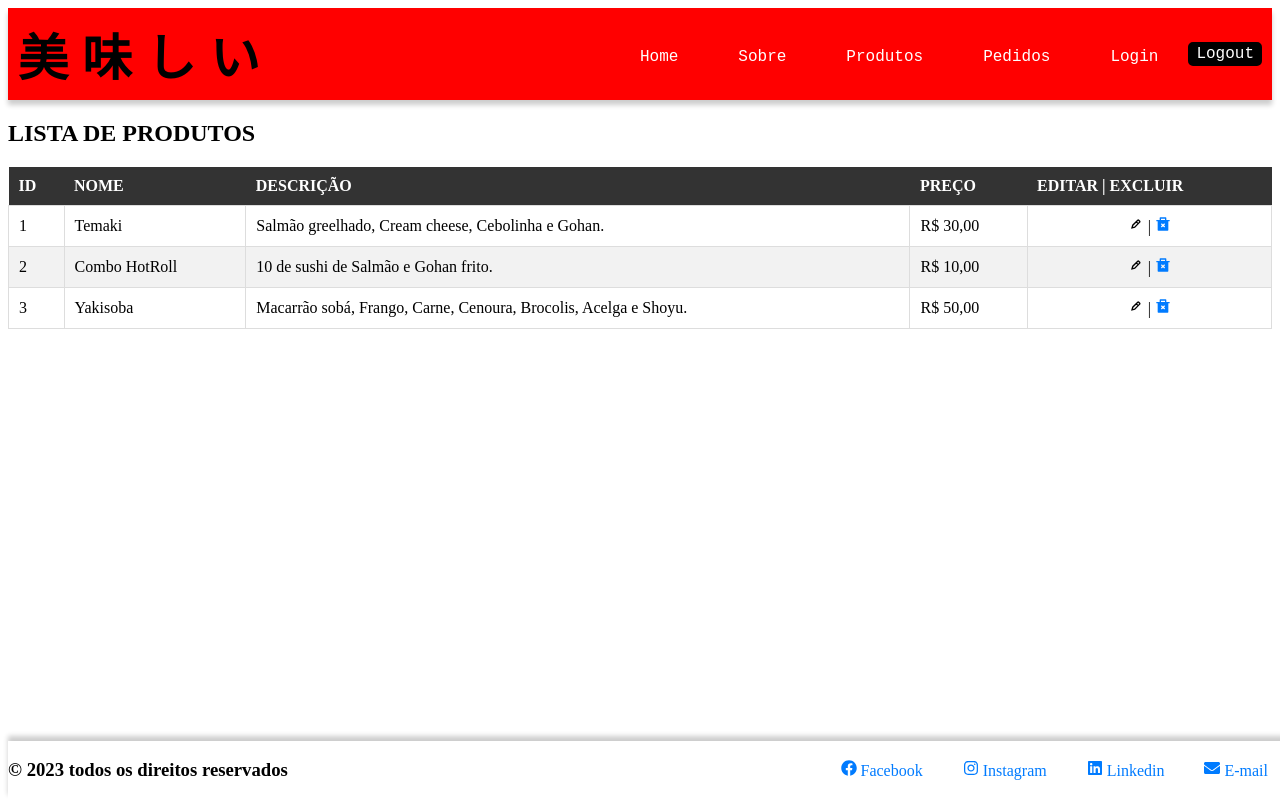
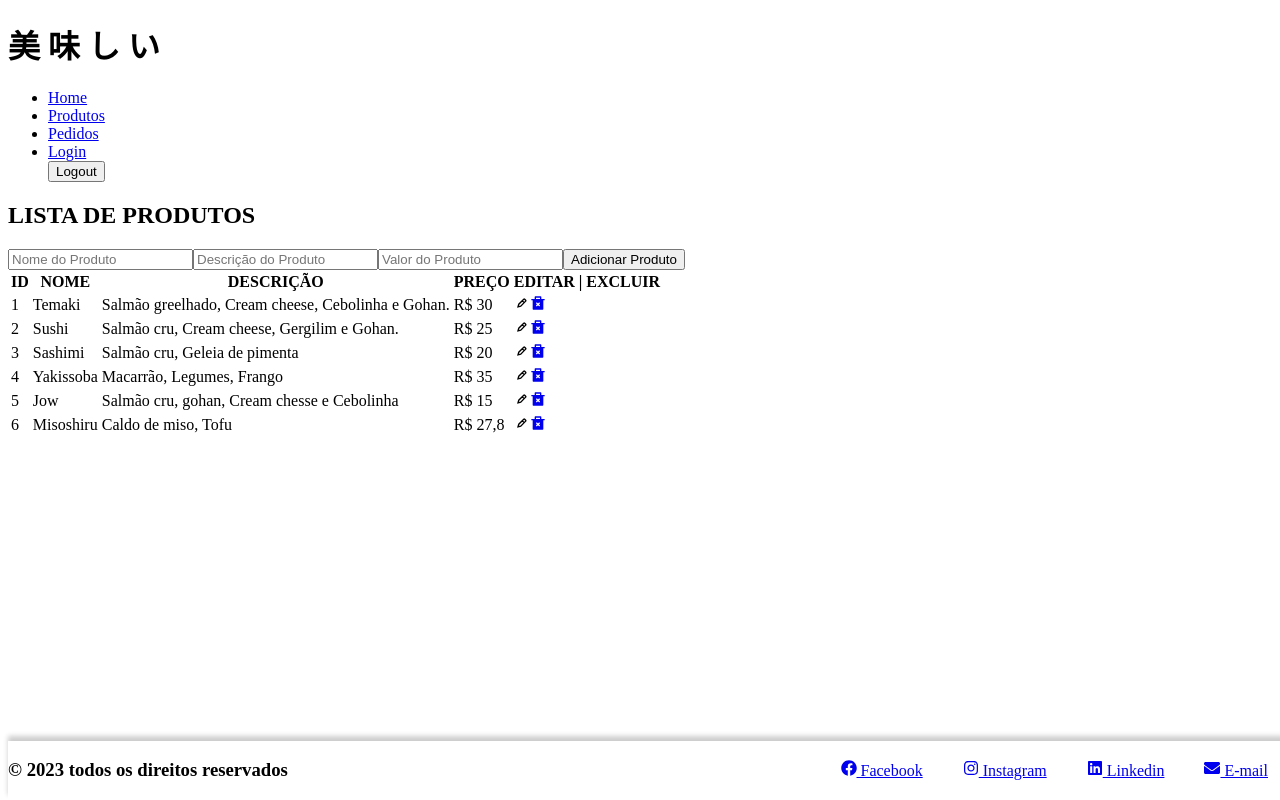
Before and after one commit to devCaiqueWS/CP5---WebDev, a React (Vite) app: page /produtos in a window 1280 px wide. Built offline with nearby package versions, Linux system fonts and the light colour scheme; data requests are answered from the project's data file; a web font is replaced by a local one.

Commit message:
api-integ

```diff
--- /dev/null
+++ b/db.json
@@ -0,0 +1,131 @@
+{
+  "products": [
+    {
+      "id": "1",
+      "nome": "Temaki",
+      "desc": "Salmão greelhado, Cream cheese, Cebolinha e Gohan.",
+      "valor": 30
+    },
+    {
+      "id": "2",
+      "nome": "Sushi",
+      "desc": "Salmão cru, Cream cheese, Gergilim e Gohan.",
+      "valor": 25
+    },
+    {
+      "id": "3",
+      "nome": "Sashimi",
+      "desc": "Salmão cru, Geleia de pimenta",
+      "valor": 20
+    },
+    {
+      "id": "4",
+      "nome": "Yakissoba",
+      "desc": "Macarrão, Legumes, Frango",
+      "valor": 35
+    },
+    {
+      "id": "5",
+      "nome": "Jow",
+      "desc": "Salmão cru, gohan, Cream chesse e Cebolinha",
+      "valor": "15"
+    },
+    {
+      "id": 6,
+      "nome": "Misoshiru",
+      "desc": "Caldo de miso, Tofu",
+      "valor": "27,8"
+    }
+  ],
+  "orders": [
+    {
+      "id": 1,
+      "cliente": "Caique Walter",
+      "endereco": "Rua tal",
+      "total": "150",
+      "produtosSelecionados": []
+    },
+    {
+      "id": 1,
+      "cliente": "Abebe Bikila",
+      "endereco": "Rua tal",
+      "total": "150",
+      "produtosSelecionados": [
+        {
+          "id": "1",
+          "nome": "Temaki",
+          "desc": "Salmão greelhado, Cream cheese, Cebolinha e Gohan.",
+          "valor": 30
+        },
+        {
+          "id": "1",
+          "nome": "Temaki",
+          "desc": "Salmão greelhado, Cream cheese, Cebolinha e Gohan.",
+          "valor": 30
+        },
+        {
+          "id": "1",
+          "nome": "Temaki",
+          "desc": "Salmão greelhado, Cream cheese, Cebolinha e Gohan.",
+          "valor": 30
+        },
+        {
+          "id": "1",
+          "nome": "Temaki",
+          "desc": "Salmão greelhado, Cream cheese, Cebolinha e Gohan.",
+          "valor": 30
+        },
+        {
+          "id": "1",
+          "nome": "Temaki",
+          "desc": "Salmão greelhado, Cream cheese, Cebolinha e Gohan.",
+          "valor": 30
+        }
+      ]
+    },
+    {
+      "id": 1,
+      "cliente": "Jhon",
+      "endereco": "Wall Street",
+      "total": 159,
+      "produtosSelecionados": [
+        {
+          "id": "1",
+          "nome": "Temaki",
+          "desc": "Salmão greelhado, Cream cheese, Cebolinha e Gohan.",
+          "valor": 30
+        },
+        {
+          "id": "2",
+          "nome": "Sushi",
+          "desc": "Salmão cru, Cream cheese, Gergilim e Gohan.",
+          "valor": 25
+        },
+        {
+          "id": "5",
+          "nome": "Jow",
+          "desc": "Salmão cru, gohan, Cream chesse e Cebolinha",
+          "valor": "15"
+        },
+        {
+          "id": "4",
+          "nome": "Yakissoba",
+          "desc": "Macarrão, Legumes, Frango",
+          "valor": 35
+        },
+        {
+          "id": 6,
+          "nome": "Misoshiru",
+          "desc": "Caldo de miso, Tofu",
+          "valor": "27,8"
+        },
+        {
+          "id": 6,
+          "nome": "Misoshiru",
+          "desc": "Caldo de miso, Tofu",
+          "valor": "27,8"
+        }
+      ]
+    }
+  ]
+}
--- a/package.json
+++ b/package.json
@@ -5,11 +5,13 @@
   "type": "module",
   "scripts": {
     "dev": "vite",
+    "backend": "json-server --watch db.json --port 5000",
     "build": "vite build",
     "lint": "eslint . --ext js,jsx --report-unused-disable-directives --max-warnings 0",
     "preview": "vite preview"
   },
   "dependencies": {
+    "json-server": "^1.0.0-beta.3",
     "react": "^18.2.0",
     "react-dom": "^18.2.0",
     "react-icons": "^4.11.0",
--- a/src/components/Nav.jsx
+++ b/src/components/Nav.jsx
@@ -1,6 +1,6 @@
 import {} from 'react';
 import { Link,useNavigate } from 'react-router-dom';
-import '../style/Nav.css'
+// import '../style/Nav.css'
 
 function Nav() {
 /*Hook- useNavigate */
@@ -26,12 +26,8 @@ function Nav() {
             <li>
               <Link to="/">Home</Link>
             </li>
-
             <li>
-              <Link to="sobre">Sobre</Link>
-            </li>
-            <li>
-              <Link to="/cadastrar/produto">Produtos</Link>
+              <Link to="/produtos">Produtos</Link>
             </li>
             <li>
               <Link to="/cadastrar/pedido">Pedidos</Link>
--- a/src/main.jsx
+++ b/src/main.jsx
@@ -8,9 +8,7 @@ import Produtos from './routes/Produtos.jsx';
 import Inserir from './routes/Inserir.jsx';
 import Editar from './routes/Editar.jsx';
 import Excluir from './routes/Excluir.jsx';
-import Conteudo from './routes/Sobre.jsx';
 import Login from './routes/Login.jsx';
-import Sobre from './routes/Sobre.jsx';
 import Pedido from './routes/Pedido.jsx';
 
 
@@ -24,7 +22,6 @@ const router = createBrowserRouter([
       { path: '/', element: <Home /> },
       { path: '/login', element: <Login/> },
       { path: '/produtos', element: <Produtos /> },
-      { path: '/sobre', element: <Sobre /> },
       { path: '/cadastrar/produto', element: <Inserir /> },
       { path: '/cadastrar/pedido', element: <Pedido /> },
       { path: '/editar/produtos/:id', element: <Editar /> },
--- a/src/routes/Home.jsx
+++ b/src/routes/Home.jsx
@@ -1,5 +1,5 @@
 import { useState, useEffect } from "react";
-import '../style/Home.css';
+// import '../style/Home.css';
 import { Swiper, SwiperSlide } from "swiper/react";
 import styles from "../routes/estilo.module.css";
 import "swiper/css/navigation";
--- a/src/routes/Pedido.jsx
+++ b/src/routes/Pedido.jsx
@@ -1,27 +1,62 @@
-import React, { useState } from 'react';
+import React, { useState, useEffect } from 'react';
 import { FaPlus } from 'react-icons/fa';
 import { ListaProdutos } from '../components/ListaProdutos';
-import '../style/Pedido.css';
 
 function Pedido() {
+  const [produtos, setProdutos] = useState([]);
   const [pedido, setPedido] = useState({
     id: '',
     cliente: '',
     endereco: '',
-    total: '',
+    total: 0,
     produtosSelecionados: [],
   });
 
+  useEffect(() => {
+    fetch('http://localhost:5000/products', {
+      method: 'GET',
+      headers: {
+        'Content-Type': 'application/json',
+      },
+    })
+      .then((resp) => resp.json())
+      .then((data) => setProdutos(data))
+      .catch((error) => console.error(error));
+  }, []);
+
   const adicionarProdutoAoPedido = (produto) => {
+    const novosProdutosSelecionados = [...pedido.produtosSelecionados, produto];
+    const novoTotal = novosProdutosSelecionados.reduce((acc, prod) => acc + parseFloat(prod.valor), 0);
     setPedido({
       ...pedido,
-      produtosSelecionados: [...pedido.produtosSelecionados, produto],
+      produtosSelecionados: novosProdutosSelecionados,
+      total: novoTotal,
     });
   };
 
   const handleSubmit = (e) => {
     e.preventDefault();
-    console.log(pedido);
+    const nextId = pedido.length > 0 ? Math.max(...pedido.map(p => p.id)) + 1 : 1;
+    const pedidoComId = { ...pedido, id: nextId };
+    fetch('http://localhost:5000/orders', {
+      method: 'POST',
+      headers: {
+        'Content-Type': 'application/json',
+      },
+      body: JSON.stringify(pedidoComId),
+    })
+      .then((resp) => resp.json())
+      .then((data) => {
+        console.log('Pedido cadastrado com sucesso:', data);
+        setPedido({
+          id: '',
+          cliente: '',
+          endereco: '',
+          total: 0,
+          produtosSelecionados: [],
+        });
+      })
+      .catch((error) => console.error(error));
   };
 
   return (
@@ -31,15 +66,16 @@ function Pedido() {
         <fieldset>
           <legend>PRODUTOS DISPONÍVEIS: </legend>
           <ul>
-            {ListaProdutos.map((produto) => (
+            {produtos.map((produto) => (
               <li key={produto.id}>
                 <button
+                  type="button"
                   onClick={() => adicionarProdutoAoPedido(produto)}
-                  className="adicionar-botao"
+                  className="addBtn"
                 >
                   <FaPlus />
                 </button>
-                {produto.nome} - R$ {produto.valor},00
+                {produto.nome} - R$ {produto.valor}
               </li>
             ))}
           </ul>
@@ -74,12 +110,22 @@ function Pedido() {
               name="total"
               id="idTotal"
               value={pedido.total}
-              onChange={(e) => setPedido({ ...pedido, total: e.target.value })}
+              readOnly
             />
           </p>
         </fieldset>
         <button type="submit" className='cc'>CADASTRAR PEDIDO</button>
       </form>
+
+      <h2>Produtos Selecionados</h2>
+      <ul>
+        {pedido.produtosSelecionados.map((produto, index) => (
+          <li key={index}>
+            {produto.nome} - R$ {produto.valor}
+          </li>
+        ))}
+      </ul>
+      <br /><br /><br /><br /><br /><br />
     </section>
   );
 }
--- a/src/routes/Produtos.jsx
+++ b/src/routes/Produtos.jsx
@@ -1,14 +1,83 @@
-import {} from 'react';
-import '../style/Produtos.css'
+import { useEffect, useState } from 'react';
 import { Link } from 'react-router-dom';
-import { ListaProdutos } from '../components/ListaProdutos';
 import { GrFormEdit as Editar } from 'react-icons/gr';
 import { RiDeleteBin2Fill as Excluir } from 'react-icons/ri';
 
 function Produtos() {
+  const [produtos, setProdutos] = useState([]);
+  const [novoProduto, setNovoProduto] = useState({
+    id: '',
+    nome: '',
+    desc: '',
+    valor: ''
+  });
+
+  useEffect(() => {
+    fetch('http://localhost:5000/products', {
+      method: 'GET',
+      headers: {
+        'Content-Type': 'application/json',
+      },
+    })
+      .then((resp) => resp.json())
+      .then((data) => setProdutos(data))
+      .catch((error) => console.error(error));
+  }, []);
+
+  const handleInputChange = (e) => {
+    const { name, value } = e.target;
+    setNovoProduto({ ...novoProduto, [name]: value });
+  };
+
+  const handleSubmit = (e) => {
+    e.preventDefault();
+    const nextId = produtos.length > 0 ? Math.max(...produtos.map(p => p.id)) + 1 : 1;
+    const produtoComId = { ...novoProduto, id: nextId };
+    fetch('http://localhost:5000/products', {
+      method: 'POST',
+      headers: {
+        'Content-Type': 'application/json',
+      },
+      body: JSON.stringify(produtoComId),
+    })
+      .then((resp) => resp.json())
+      .then((data) => {
+        setProdutos([...produtos, data]);
+        setNovoProduto({ id: '', nome: '', desc: '', valor: '' });
+      })
+      .catch((error) => console.error(error));
+  };
+
   return (
     <section>
       <h2>LISTA DE PRODUTOS</h2>
+      <form onSubmit={handleSubmit}>
+        <input
+          type="text"
+          name="nome"
+          value={novoProduto.nome}
+          onChange={handleInputChange}
+          placeholder="Nome do Produto"
+          required
+        />
+        <input
+          type="text"
+          name="desc"
+          value={novoProduto.desc}
+          onChange={handleInputChange}
+          placeholder="Descrição do Produto"
+          required
+        />
+        <input
+          type="number"
+          name="valor"
+          value={novoProduto.valor}
+          onChange={handleInputChange}
+          placeholder="Valor do Produto"
+          required
+        />
+        <button type="submit">Adicionar Produto</button>
+      </form>
       <div>
         <table>
           <thead>
@@ -17,28 +86,23 @@ function Produtos() {
               <th>NOME</th>
               <th>DESCRIÇÃO</th>
               <th>PREÇO</th>
-              <th>EDITAR   |   EXCLUIR</th>
+              <th>EDITAR | EXCLUIR</th>
             </tr>
           </thead>
           <tbody>
-            {/* ele faz a leitura de todos os elementos do array, executa uma função callback para cada um e devolve como retorno um novo array */}
-            {ListaProdutos.map((item, indice) => (
+            {produtos.map((item, indice) => (
               <tr key={indice}>
                 <td>{item.id}</td>
                 <td>{item.nome}</td>
                 <td>{item.desc}</td>
-                <td>R$ {item.valor},00</td>
+                <td>R$ {item.valor}</td>
                 <td>
-                  {' '}
-                  {/*Link para chamar a tela de editar produtos */}
                   <Link to={`/editar/produtos/${item.id}`}>
                     <Editar />
-                  </Link>{' '}
-                  | {/*Link para chamar a tela de excluir produtos */}
+                  </Link>
                   <Link to={`/excluir/produtos/${item.id}`}>
                     <Excluir />
-                    {/*espaço entre os links '' */}
-                  </Link>{' '}
+                  </Link>
                 </td>
               </tr>
             ))}
@@ -48,4 +112,5 @@ function Produtos() {
     </section>
   );
 }
+
 export default Produtos;
--- a/src/routes/Sobre.jsx
+++ /dev/null
@@ -1,73 +0,0 @@
-import React from 'react';
-import '../style/Sobre.css';
-
-import caiqueImage from '../assets/caique.jpeg';
-import enriccoImage from '../assets/enricco.jpeg';
-import gabrielImage from '../assets/gabriel.jpeg';
-import guilhermeImage from '../assets/guilherme.jpeg';
-import silviaImage from '../assets/silvia.jpeg';
-
-function Sobre() {
-  return (
-    <>
-      <h1>Sobre</h1>
-      <section className="content">
-        <div className="content-item">
-          <img src={caiqueImage} alt="Caique Walter" />
-        </div>
-        <div className="content-item">
-          <div className="content-text">
-            <h1>Caíque Walter</h1>
-            <p>18 anos | Analista de Negócios em TI | Estudante de Engenharia de Software</p>
-          </div>
-        </div>
-      </section>
-      <section className="content">
-        <div className="content-item">
-          <div className="content-text">
-            <h1>Enricco Rossi</h1>
-            <p>19 anos | Analista de Segurança da Informação | Estudante de Engenharia de Software</p>
-          </div>
-        </div>
-        <div className="content-item">
-          <img src={enriccoImage} alt="Enricco Rossi" />
-        </div>
-      </section>
-      <section className="content">
-        <div className="content-item">
-          <img src={gabrielImage} alt="Gabriel Marquez" />
-        </div>
-        <div className="content-item">
-          <div className="content-text">
-            <h1>Gabriel Marquez</h1>
-            <p>19 anos | Estudante de Engenharia de Software e UX/UI Design</p>
-          </div>
-        </div>
-      </section>
-      <section className="content">
-        <div className="content-item">
-          <div className="content-text">
-            <h1>Guilherme Nobre</h1>
-            <p>21 anos | Analista de BI XRM | Estudante de Engenharia de Software</p>
-          </div>
-        </div>
-        <div className="content-item">
-          <img src={guilhermeImage} alt="Guilherme Nobre" />
-        </div>
-      </section>
-      <section className="content">
-        <div className="content-item">
-          <img src={silviaImage} alt="Silvia Kavabata" />
-        </div>
-        <div className="content-item">
-          <div className="content-text">
-            <h1>Silvia Kavabata</h1>
-            <p>28 anos | Diretora de Arte e UX/UI Designer | Estudante de Engenharia de Software</p>
-          </div>
-        </div>
-      </section>
-    </>
-  );
-}
-
-export default Sobre;
```
Also changed, not shown: 1 other file (tests, documents, lock files or other folders).
